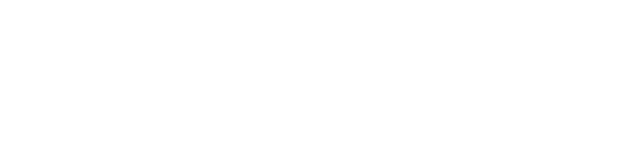
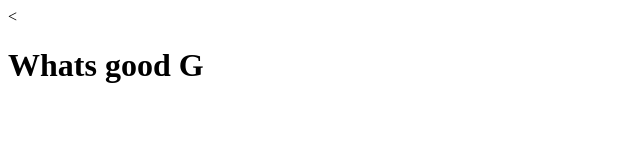
Before and after one commit to NdukaHenry/git-one, a plain HTML site: page index.html in a window 1280 px wide. Shown: the whole page, without its empty margins (0-640 px from the left). Drawn offline with Linux system fonts and the light colour scheme.

Commit message:
Added an header and js tags

```diff
--- a/index.html
+++ b/index.html
@@ -5,5 +5,6 @@
    <title></title>
    </head>
       <body>
+        <<h1>Whats good G</h1>
       </body>
 </html>
```
